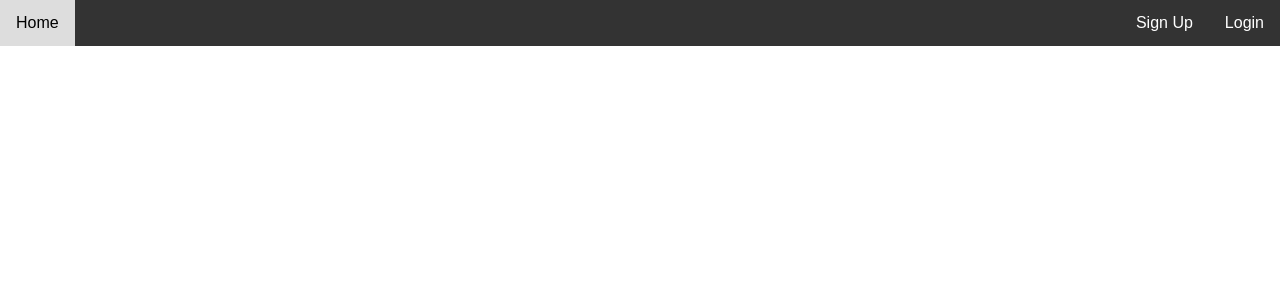
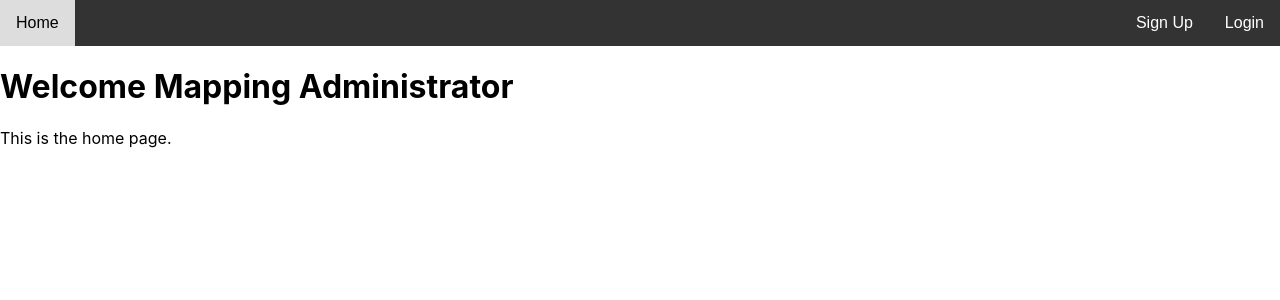
Before and after one commit to MubaiHua/Excel-Interface-Fuseki, a React (Create React App) app in the folder frontend/: page /home/1/mapping_admin in a window 1280 px wide. Before the commit this address had no page. Shown: the top 300 px of the page. Built offline with nearby package versions, Linux system fonts and the light colour scheme.

Commit message:
direct different roels to different home pages

```diff
--- a/frontend/src/App.jsx
+++ b/frontend/src/App.jsx
@@ -10,6 +10,8 @@ import ResetPasswordConfirm from './Authorization/ResetPasswordConfirm';
 import Activate from './Authorization/Activate';
 import NavBar from './Components/NavBar';
 import UserHome from './Components/UserHome';
+import MappingAdmin from './Components/MappingAdmin';
+import DataAnalyst from './Components/DataAnalyst';
 import MainContextProvider from './MainContext';
 import './App.css';
 
@@ -22,6 +24,8 @@ function App() {
           <Routes>
             <Route path="/" element={<Home />} />
             <Route path="/home/:uid" element={<UserHome />} />
+            <Route path="/home/:uid/mapping_admin" element={<MappingAdmin />} />
+            <Route path="/home/:uid/data_analyst" element={<DataAnalyst />} />
             <Route path="/login" element={<Login />} />
             <Route path="/signup" element={<SignUp />} />
             <Route path="/reset_password" element={<ResetPassword />} />
--- /dev/null
+++ b/frontend/src/Components/DataAnalyst.js
@@ -0,0 +1,21 @@
+import React, { useState, useContext } from 'react';
+import { Navigate } from 'react-router-dom';
+import { MainContext } from '../MainContext';
+import '../App.css';
+
+function DataAnalyst() {
+  const { userName } = useContext(MainContext);
+  return (
+  // eslint-disable-next-line react/jsx-filename-extension
+    <div>
+      <h1>
+        Welcome Data Analyst
+        {' '}
+        {userName}
+      </h1>
+      <p>This is the home page.</p>
+    </div>
+  );
+}
+
+export default DataAnalyst;
--- /dev/null
+++ b/frontend/src/Components/MappingAdmin.js
@@ -0,0 +1,21 @@
+import React, { useState, useContext } from 'react';
+import { Navigate } from 'react-router-dom';
+import { MainContext } from '../MainContext';
+import '../App.css';
+
+function MappingAdmin() {
+  const { userName } = useContext(MainContext);
+  return (
+  // eslint-disable-next-line react/jsx-filename-extension
+    <div>
+      <h1>
+        Welcome Mapping Administrator
+        {' '}
+        {userName}
+      </h1>
+      <p>This is the home page.</p>
+    </div>
+  );
+}
+
+export default MappingAdmin;
--- a/frontend/src/Components/UserHome.jsx
+++ b/frontend/src/Components/UserHome.jsx
@@ -4,21 +4,14 @@ import { MainContext } from '../MainContext';
 import '../App.css';
 
 function UserHome() {
-  const { hasLogin, userName } = useContext(MainContext);
+  const { hasLogin, isUserAdmin } = useContext(MainContext);
   if (!hasLogin) {
     return <Navigate to="/login" />;
   }
-
-  return (
-    <div>
-      <h1>
-        Welcome
-        {' '}
-        {userName}
-      </h1>
-      <p>This is the home page.</p>
-    </div>
-  );
+  if (!isUserAdmin) {
+    return <Navigate to="/home/:uid/data_analyst" />;
+  }
+  return <Navigate to="/home/:uid/mapping_admin" />;
 }
 
 export default UserHome;
```
